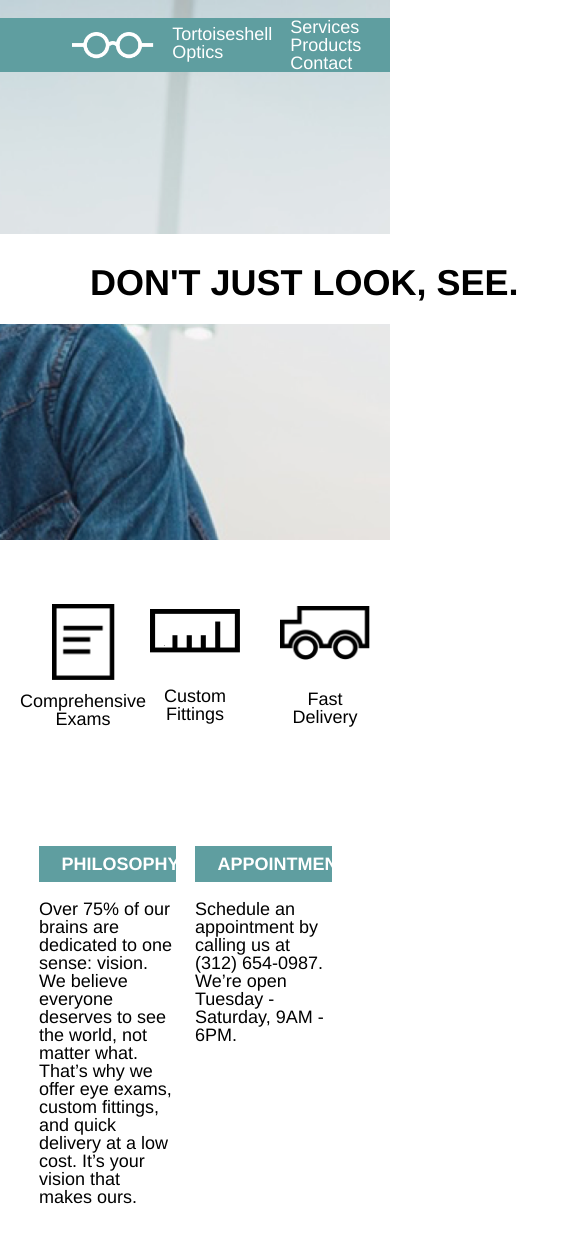
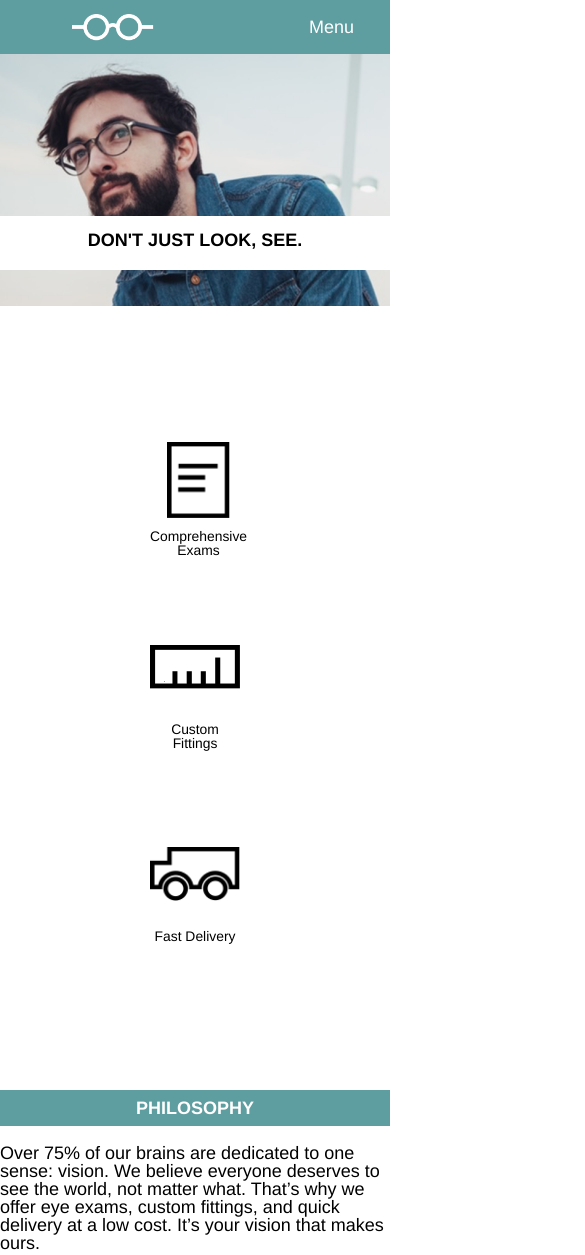
Before and after one commit to mvink11/TortoiseshellOptics, a plain HTML site: page index.html in a window 390 px wide. Shown: the top 1255 px of the page, 585 px wide, since content can reach past the window. Drawn offline with Linux system fonts and the light colour scheme.

Commit message:
media queries

```diff
--- a/index.html
+++ b/index.html
@@ -21,6 +21,9 @@
             <span>Products</span>
             <span>Contact</span>
           </nav>
+          <div class="menu">
+            <span>Menu</span>
+          </div>
         </div>
         <div class="dont-look">
           <h2>DON'T JUST LOOK, SEE.</h2>
--- a/resources/css/style.css
+++ b/resources/css/style.css
@@ -61,6 +61,9 @@ body{
 }
 .navigation span{
   margin: 1rem;
+}
+.menu{
+  display: none;
 }
 
 /*Don't Just Look block*/
@@ -164,3 +167,93 @@ footer img{
   margin-right: 1rem;
   display: inline-block;
 }
+
+/*Media Queries*/
+/*Media Query for Tablets*/
+@media only screen and (max-width: 959px){
+  .container{
+    max-width: 100%;
+    margin: 0 auto;
+  }
+  .menu{
+    display: none;
+  }
+  .banner{
+    top: 0;
+  }
+  .dont-look{
+    margin: 5rem 2rem 0 auto;
+    justify-content: flex-end;
+    width: 25rem;
+    height: 3rem;
+  }
+  .dont-look h2{
+    padding: 0.75rem 4rem;
+    font-size: 1.33rem;
+  }
+  .cover{
+    height: 22rem;
+    width: auto;
+  }
+}
+
+/*Media Query for Phones*/
+@media only screen and (max-width: 469px){
+  .container{
+    width: 100%;
+    margin: 0 auto;
+  }
+
+  .image-head p, .footer p, .navigation, .navigation p{
+    display: none;
+  }
+  .menu{
+    margin-right: 1rem;
+    color: white;
+    display: block;
+  }
+  .menu span{
+    margin: 1rem;
+  }
+  .cover{
+    height: 17rem;
+    background-position: 20%;
+  }
+  .dont-look{
+    width: 100%;
+    margin-top: 9rem;
+  }
+  .dont-look h2{
+    padding: 1rem auto;
+    font-size: 1rem;
+    text-align: center;
+  }
+  .services{
+    display: block;
+    margin: 3.77rem auto;
+    font-size: 0.77rem;
+  }
+  .fittings{
+    margin: 1.54rem auto;
+  }
+  .about-us{
+    display: block;
+    width: 100%;
+  }
+  .title{
+    width: 100%;
+    display: block;
+  }
+  .title h4{
+    max-width: 100%;
+    text-align: center;
+    margin: 0;
+  }
+  .title p{
+    margin-top: 1rem;
+    margin-bottom: 4rem;
+  }
+  .footer{
+    justify-content: center;
+  }
+}
```
